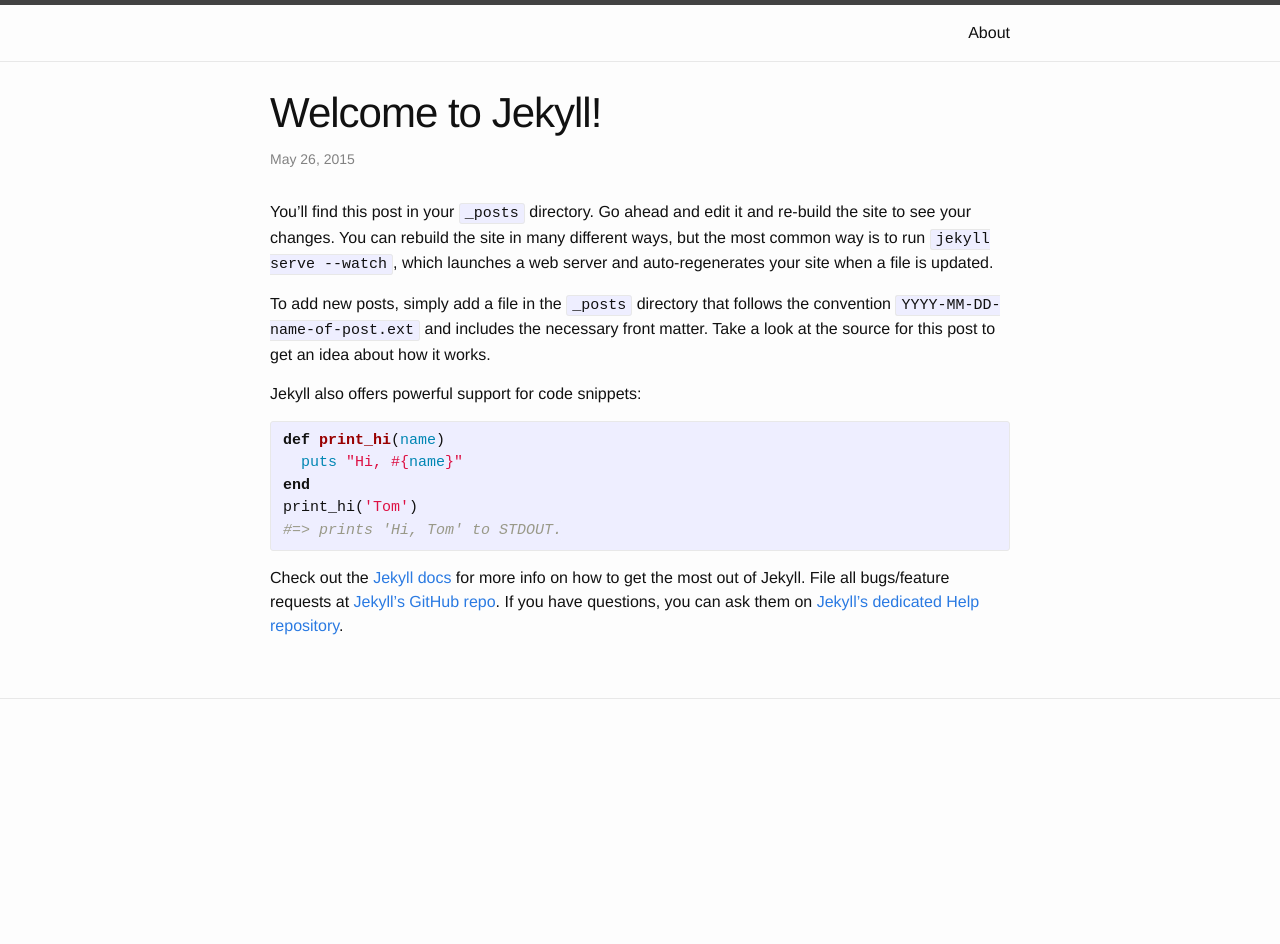
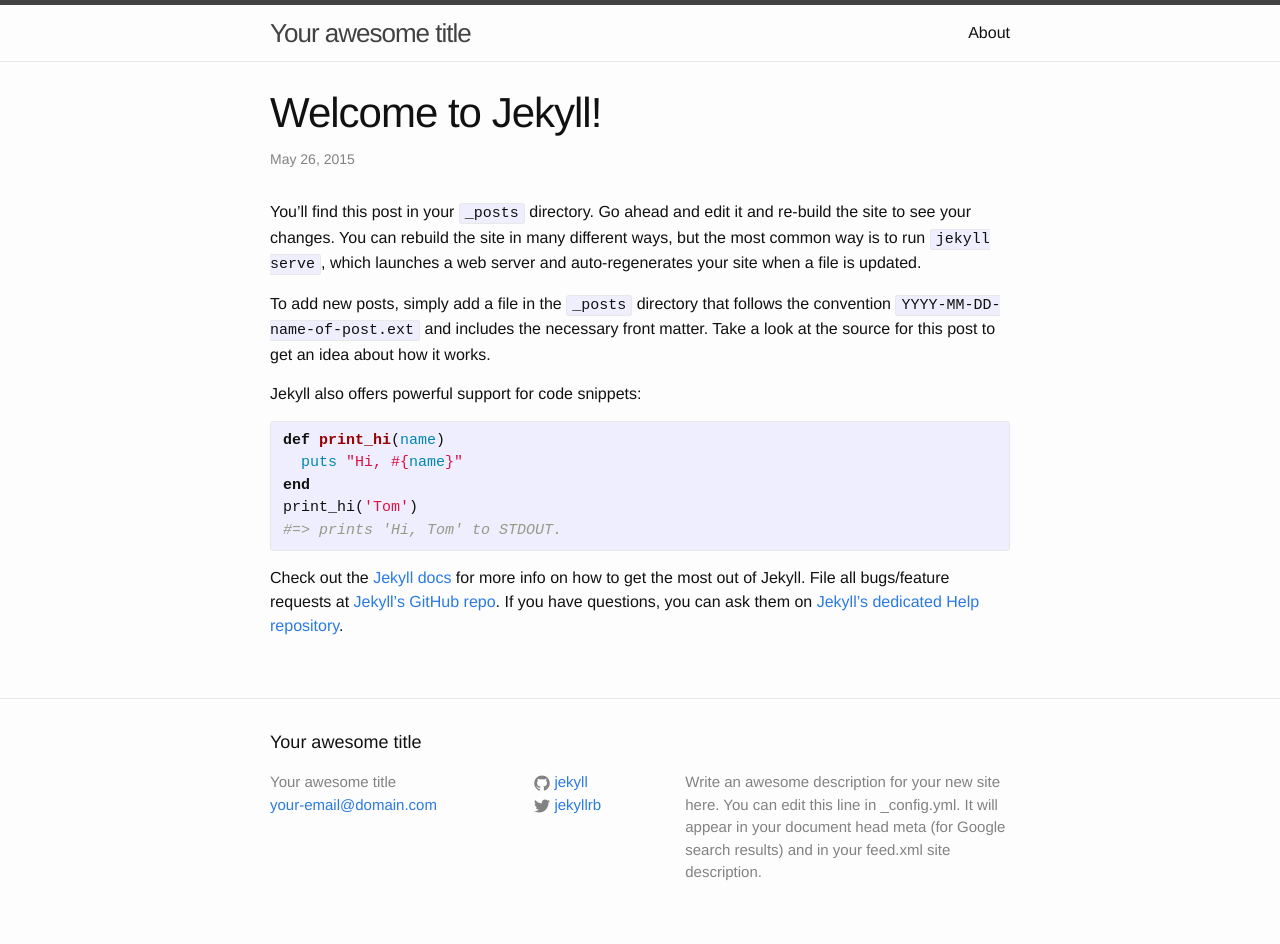
Before and after one commit to rookie-nerd/rookie-nerd.github.io, a Jekyll site: the page built from _posts/2015-05-26-welcome-to-jekyll.markdown, in a window 1280 px wide. Built offline with Jekyll 4.4.1, drawn with Linux system fonts in a browser that asks for light colours; before the commit the page ends 900 px from its top, so only the background shows below that.

Commit message:
add new jekyll

```diff
--- a/_config.yml
+++ b/_config.yml
@@ -1,4 +1,14 @@
 # Site settings
+title: Your awesome title
+email: your-email@domain.com
+description: > # this means to ignore newlines until "baseurl:"
+  Write an awesome description for your new site here. You can edit this
+  line in _config.yml. It will appear in your document head meta (for
+  Google search results) and in your feed.xml site description.
+baseurl: "" # the subpath of your site, e.g. /blog/
+url: "http://yourdomain.com" # the base hostname & protocol for your site
+twitter_username: jekyllrb
+github_username:  jekyll
 
 # Build settings
 markdown: kramdown
--- a/_includes/head.html
+++ b/_includes/head.html
@@ -1,11 +1,12 @@
 <head>
-    <meta charset="utf-8">
-    <meta name="viewport" content="width=device-width initial-scale=1" />
-    <meta http-equiv="X-UA-Compatible" content="IE=edge">
+  <meta charset="utf-8">
+  <meta http-equiv="X-UA-Compatible" content="IE=edge">
+  <meta name="viewport" content="width=device-width, initial-scale=1">
 
-    <title>{% if page.title %}{{ page.title }}{% else %}{{ site.title }}{% endif %}</title>
-    <meta name="description" content="{{ site.description }}">
+  <title>{% if page.title %}{{ page.title }}{% else %}{{ site.title }}{% endif %}</title>
+  <meta name="description" content="{% if page.excerpt %}{{ page.excerpt | strip_html | strip_newlines | truncate: 160 }}{% else %}{{ site.description }}{% endif %}">
 
-    <link rel="stylesheet" href="{{ "/css/main.css" | prepend: site.baseurl }}">
-    <link rel="canonical" href="{{ page.url | replace:'index.html','' | prepend: site.baseurl | prepend: site.url }}">
+  <link rel="stylesheet" href="{{ "/css/main.css" | prepend: site.baseurl }}">
+  <link rel="canonical" href="{{ page.url | replace:'index.html','' | prepend: site.baseurl | prepend: site.url }}">
+  <link rel="alternate" type="application/rss+xml" title="{{ site.title }}" href="{{ "/feed.xml" | prepend: site.baseurl | prepend: site.url }}" />
 </head>
--- a/_posts/2015-05-26-welcome-to-jekyll.markdown
+++ b/_posts/2015-05-26-welcome-to-jekyll.markdown
@@ -1,10 +1,10 @@
 ---
 layout: post
 title:  "Welcome to Jekyll!"
-date:   2015-05-26 00:56:18
+date:   2015-05-26 15:12:40
 categories: jekyll update
 ---
-You’ll find this post in your `_posts` directory. Go ahead and edit it and re-build the site to see your changes. You can rebuild the site in many different ways, but the most common way is to run `jekyll serve --watch`, which launches a web server and auto-regenerates your site when a file is updated.
+You’ll find this post in your `_posts` directory. Go ahead and edit it and re-build the site to see your changes. You can rebuild the site in many different ways, but the most common way is to run `jekyll serve`, which launches a web server and auto-regenerates your site when a file is updated.
 
 To add new posts, simply add a file in the `_posts` directory that follows the convention `YYYY-MM-DD-name-of-post.ext` and includes the necessary front matter. Take a look at the source for this post to get an idea about how it works.
 
--- a/_sass/_base.scss
+++ b/_sass/_base.scss
@@ -154,8 +154,8 @@
  * Wrapper
  */
 .wrapper {
-    max-width: -webkit-calc(800px - (#{$spacing-unit} * 2));
-    max-width:         calc(800px - (#{$spacing-unit} * 2));
+    max-width: -webkit-calc(#{$content-width} - (#{$spacing-unit} * 2));
+    max-width:         calc(#{$content-width} - (#{$spacing-unit} * 2));
     margin-right: auto;
     margin-left: auto;
     padding-right: $spacing-unit;
@@ -163,8 +163,8 @@
     @extend %clearfix;
 
     @include media-query($on-laptop) {
-        max-width: -webkit-calc(800px - (#{$spacing-unit}));
-        max-width:         calc(800px - (#{$spacing-unit}));
+        max-width: -webkit-calc(#{$content-width} - (#{$spacing-unit}));
+        max-width:         calc(#{$content-width} - (#{$spacing-unit}));
         padding-right: $spacing-unit / 2;
         padding-left: $spacing-unit / 2;
     }
--- a/css/main.scss
+++ b/css/main.scss
@@ -21,13 +21,16 @@
 $grey-color-light: lighten($grey-color, 40%);
 $grey-color-dark:  darken($grey-color, 25%);
 
+// Width of the content area
+$content-width:    800px;
+
 $on-palm:          600px;
 $on-laptop:        800px;
 
 
 
 // Using media queries with like this:
-// @include media-query($palm) {
+// @include media-query($on-palm) {
 //     .wrapper {
 //         padding-right: $spacing-unit / 2;
 //         padding-left: $spacing-unit / 2;
--- a/feed.xml
+++ b/feed.xml
@@ -7,7 +7,7 @@
     <title>{{ site.title | xml_escape }}</title>
     <description>{{ site.description | xml_escape }}</description>
     <link>{{ site.url }}{{ site.baseurl }}/</link>
-    <atom:link href="{{ "/feed.xml" | prepend: site.baseurl | prepend: site.url }}" rel="self" type="application/rss+xml" />
+    <atom:link href="{{ "/feed.xml" | prepend: site.baseurl | prepend: site.url }}" rel="self" type="application/rss+xml"/>
     <pubDate>{{ site.time | date_to_rfc822 }}</pubDate>
     <lastBuildDate>{{ site.time | date_to_rfc822 }}</lastBuildDate>
     <generator>Jekyll v{{ jekyll.version }}</generator>
```
Also changed, not shown: index.html (added, +23 -0 lines), README.md (deleted), 6 other files.
